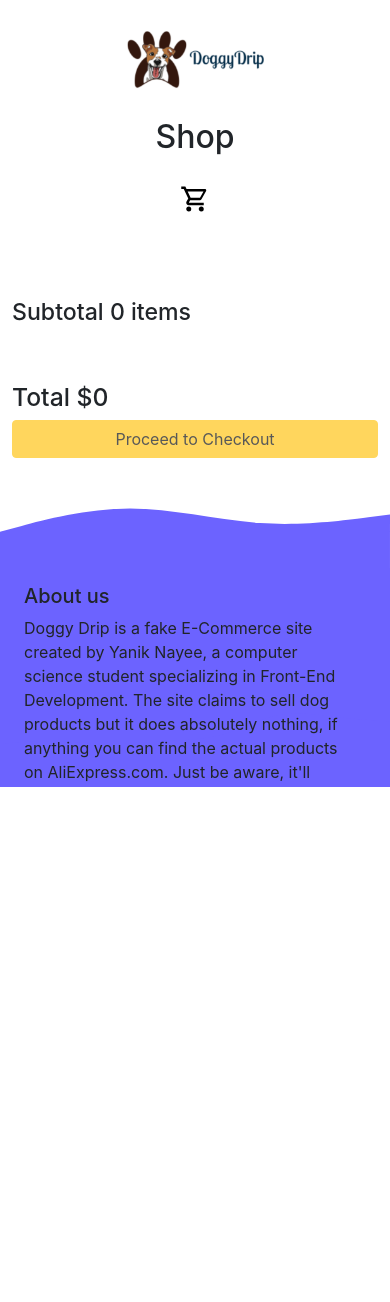
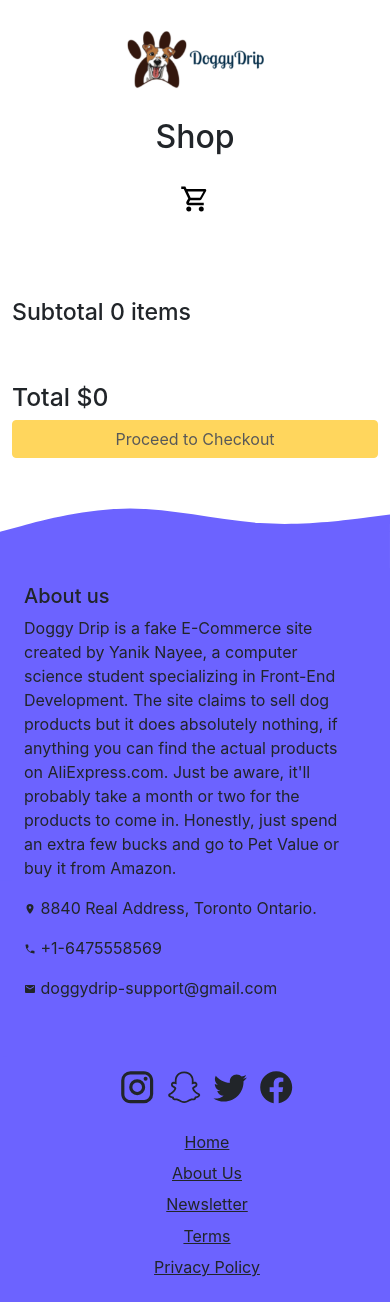
Before and after one commit to 1nayeeyan/doggy-drip, a React (Create React App) app in the folder doggy-drip/: page /cart in a window 390 px wide. Before the commit the page ends 844 px from the top, so only its background shows below. Built offline with nearby package versions, Linux system fonts and the light colour scheme.

Commit message:
Fixed Footer Scrolling Bug

```diff
--- a/doggy-drip/src/components/Footer.js
+++ b/doggy-drip/src/components/Footer.js
@@ -37,17 +37,17 @@ export default function Footer() {
                         </div>
                         </div>
                         <div className="row">
-                        <div class="social mt-5 d-flex justify-content-center"><motion.a whileHover={{ scale: 1.1 }} whileTap={{ scale: 0.9, x: "-5px", y: "5px" }}className="p-1" href="#"><Icon path={mdiInstagram} size={1.6}/> </motion.a><motion.a whileHover={{ scale: 1.1 }}whileTap={{ scale: 0.9, x: "-5px", y: "5px" }} className="p-1" href="#"><Icon path={mdiSnapchat} size={1.6}/></motion.a><motion.a whileHover={{ scale: 1.1 }}whileTap={{ scale: 0.9, x: "-5px", y: "5px" }} className="p-1" href="#"><Icon path={mdiTwitter} size={1.6}/></motion.a><motion.a whileHover={{ scale: 1.1 }} whileTap={{ scale: 0.9, x: "-5px", y: "5px" }} className="p-1" href="#"><Icon path={mdiFacebook} size={1.6}/></motion.a></div>
-                            <ul class="mt-3 list-inline d-flex justify-content-center">
-                                <li class="list-inline-item"><a href="#" onClick={() => {
+                        <div className="social mt-5 d-flex justify-content-center"><motion.a whileHover={{ scale: 1.1 }} whileTap={{ scale: 0.9, x: "-5px", y: "5px" }}className="p-1" href="#"><Icon path={mdiInstagram} size={1.6}/> </motion.a><motion.a whileHover={{ scale: 1.1 }}whileTap={{ scale: 0.9, x: "-5px", y: "5px" }} className="p-1" href="#"><Icon path={mdiSnapchat} size={1.6}/></motion.a><motion.a whileHover={{ scale: 1.1 }}whileTap={{ scale: 0.9, x: "-5px", y: "5px" }} className="p-1" href="#"><Icon path={mdiTwitter} size={1.6}/></motion.a><motion.a whileHover={{ scale: 1.1 }} whileTap={{ scale: 0.9, x: "-5px", y: "5px" }} className="p-1" href="#"><Icon path={mdiFacebook} size={1.6}/></motion.a></div>
+                            <ul className="footer-links mt-3 list-inline d-flex justify-content-center">
+                                <li className="list-inline-item"><a href="#" onClick={() => {
                                     navigate("./doggy-drip")
                                 }}>Home</a></li>
-                                <li class="list-inline-item"><a href="#">About Us</a></li>
-                                <li class="list-inline-item"><a href="#">Newsletter</a></li>
-                                <li class="list-inline-item"><a href="#">Terms</a></li>
-                                <li class="list-inline-item"><a href="#">Privacy Policy</a></li>
+                                <li className="list-inline-item"><a href="#">About Us</a></li>
+                                <li className="list-inline-item"><a href="#">Newsletter</a></li>
+                                <li className="list-inline-item"><a href="#">Terms</a></li>
+                                <li className="list-inline-item"><a href="#">Privacy Policy</a></li>
                             </ul>
-                            <p class="copyright mt-3 d-flex justify-content-center">DoggyDrip © 2022</p>
+                            <p className="copyright mt-3 d-flex justify-content-center">DoggyDrip © 2022</p>
                         </div>
                         </div>
                         </div>
--- a/doggy-drip/src/index.css
+++ b/doggy-drip/src/index.css
@@ -52,6 +52,11 @@ nav{
 
 
 @media (max-width: 1000px) {
+
+  #root {
+    overflow-x: hidden;
+  }
+
   .intro-block {
     display: flex;
     flex-direction: column;
@@ -109,9 +114,31 @@ nav{
   }
 
   footer{
+    height: 100%;
+    overflow-y: hidden!important;
+  }
+
+  #footer-wave-fill {
+    height: 100%;
     overflow: hidden;
-    position: relative;
-    height: 100%;
+    background-image: url(../src/images/brand/wave-haikei.svg);
+    background-image: repeat-y;
+  }
+
+  .footer-container{
+    background-image: url(../src/images/brand/wave-haikei.svg);
+    background-image: repeat-y;
+  }
+
+  .footer-links{
+    display: flex !important;
+    flex-direction: column;
+    align-items: center;
+  }
+
+  .list-inline-item{
+    margin-right: 0% !important;
+    padding: 1%;
   }
 
 }
@@ -240,8 +267,8 @@ nav{
 
 footer{
   overflow: hidden;
-  position: relative;
-  height: 100%;
+  position: absolute;
+  width: 100%;
 }
 
 .footer-container{
```
